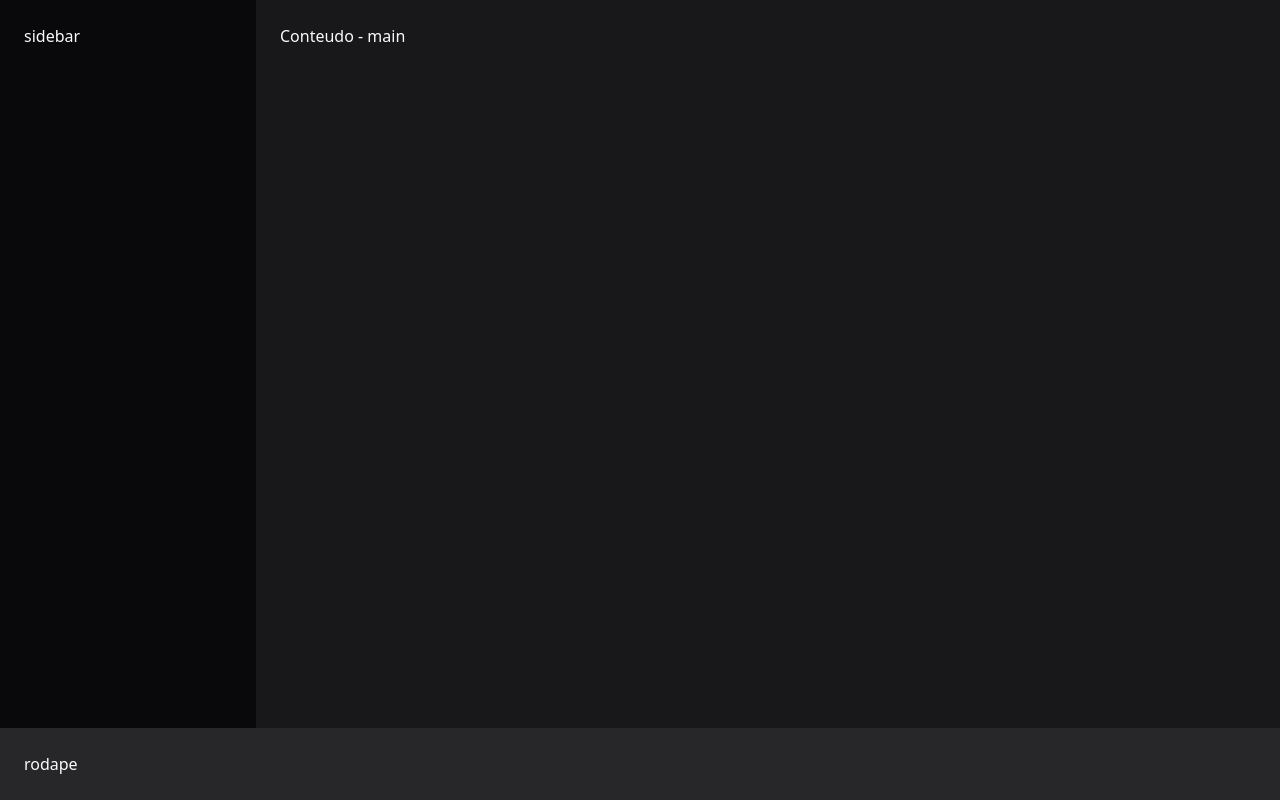
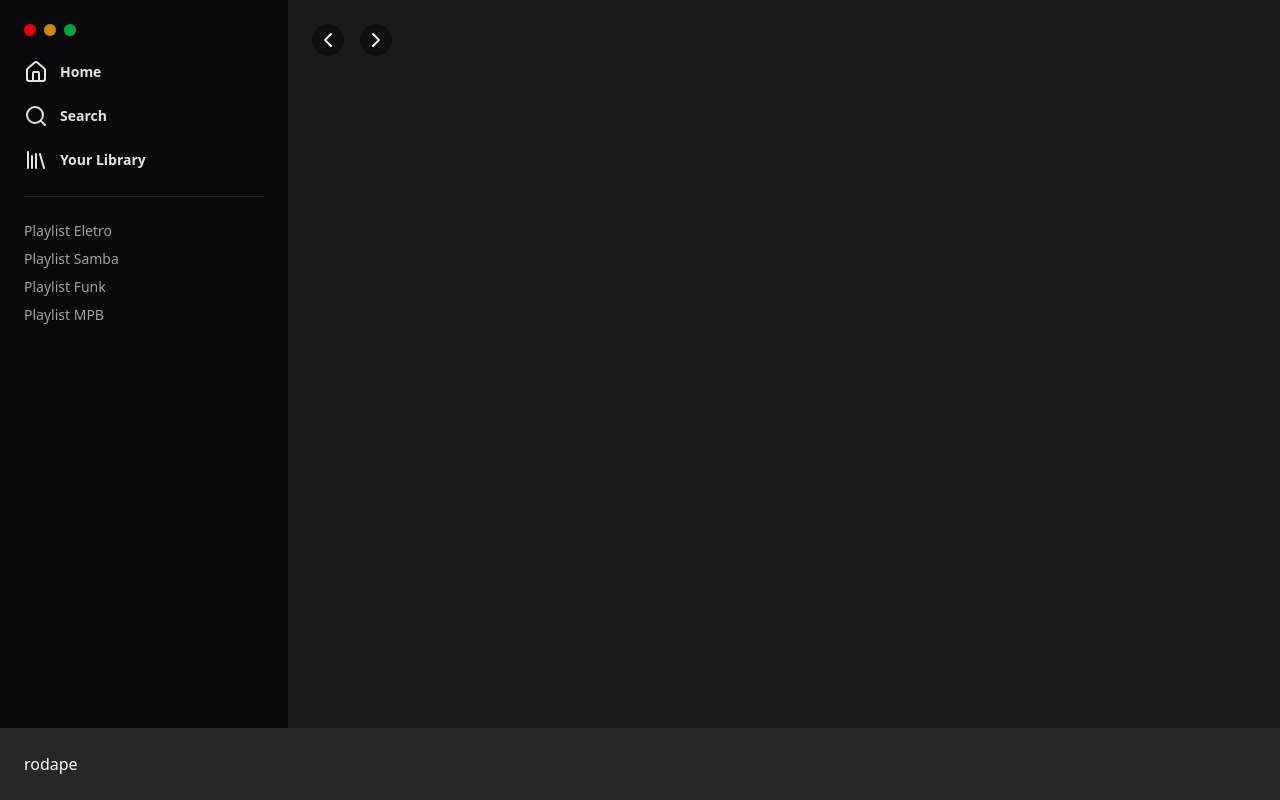
Before and after one commit to MariaLuizaVicentini/tailwindcss-spotfy, a Next.js app: page / in a window 1280 px wide. Built offline with nearby package versions, Linux system fonts and the light colour scheme.

Commit message:
feat: sidebar com playlist e botoes de voltar ou vancar

```diff
--- a/package.json
+++ b/package.json
@@ -9,6 +9,8 @@
     "lint": "eslint"
   },
   "dependencies": {
+    "lucide": "^1.25.0",
+    "lucide-react": "^1.25.0",
     "next": "16.2.10",
     "react": "19.2.4",
     "react-dom": "19.2.4"
--- a/src/app/page.tsx
+++ b/src/app/page.tsx
@@ -1,17 +1,55 @@
+import { Home as HomeIcon, Search, Library, ChevronLeft, ChevronRight } from "lucide-react";
 
 export default function Home() {
   return (
     <div className=" h-screen flex flex-col">
+
       <div className=" flex flex-1">
-        <aside className="bg-zinc-950 w-64 p-6">
-          sidebar
+        <aside className="bg-zinc-950 w-72 p-6">
+          <div className="flex items-center gap-2 ">
+            <div className="w-3 h-3 bg-red-600 rounded-full"/>
+            <div className="w-3 h-3 bg-yellow-600 rounded-full"/>
+            <div className="w-3 h-3 bg-green-600 rounded-full"/>
+          </div>
+          <nav className="space-y-5 mt-6">
+            <a href="" className="flex items-center gap-3  text-sm font-semibold text-zinc-200   ">
+              <HomeIcon/>
+              Home
+            </a>
+            <a href="" className="flex items-center gap-3  text-sm font-semibold text-zinc-200   ">
+              <Search/>
+              Search
+            </a>
+            <a href="" className="flex items-center gap-3  text-sm font-semibold text-zinc-200   ">
+              <Library/>
+              Your Library
+            </a>
+          </nav>
+
+          <nav className="mt-6 pt-6 border-t border-zinc-800 flex flex-col gap-2">
+            <a href="" className="text-sm text-zinc-400 hover:text-zinc-100">Playlist Eletro</a>
+            <a href="" className="text-sm text-zinc-400 hover:text-zinc-100">Playlist Samba</a>
+            <a href="" className="text-sm text-zinc-400 hover:text-zinc-100">Playlist Funk</a>
+            <a href="" className="text-sm text-zinc-400 hover:text-zinc-100">Playlist MPB</a>
+          </nav>
         </aside>
+
         <main className="flex-1 p-6">
-          Conteudo - main
+
+          <div className="flex items-center gap-4">
+            <button className=" rounded-full bg-black/40 p-1">
+              <ChevronLeft/>
+            </button>
+            <button className=" rounded-full bg-black/40 p-1">
+              <ChevronRight/>
+            </button>
+          </div>
         </main>
       </div>
 
-      <footer className="bg-zinc-800 border-zinc-700 p-6">rodape</footer>
+      <footer className="bg-zinc-800 border-zinc-700 p-6">
+        rodape
+      </footer>
     </div>
   );
 }
```
Also changed, not shown: 1 other file (tests, documents, lock files or other folders).
